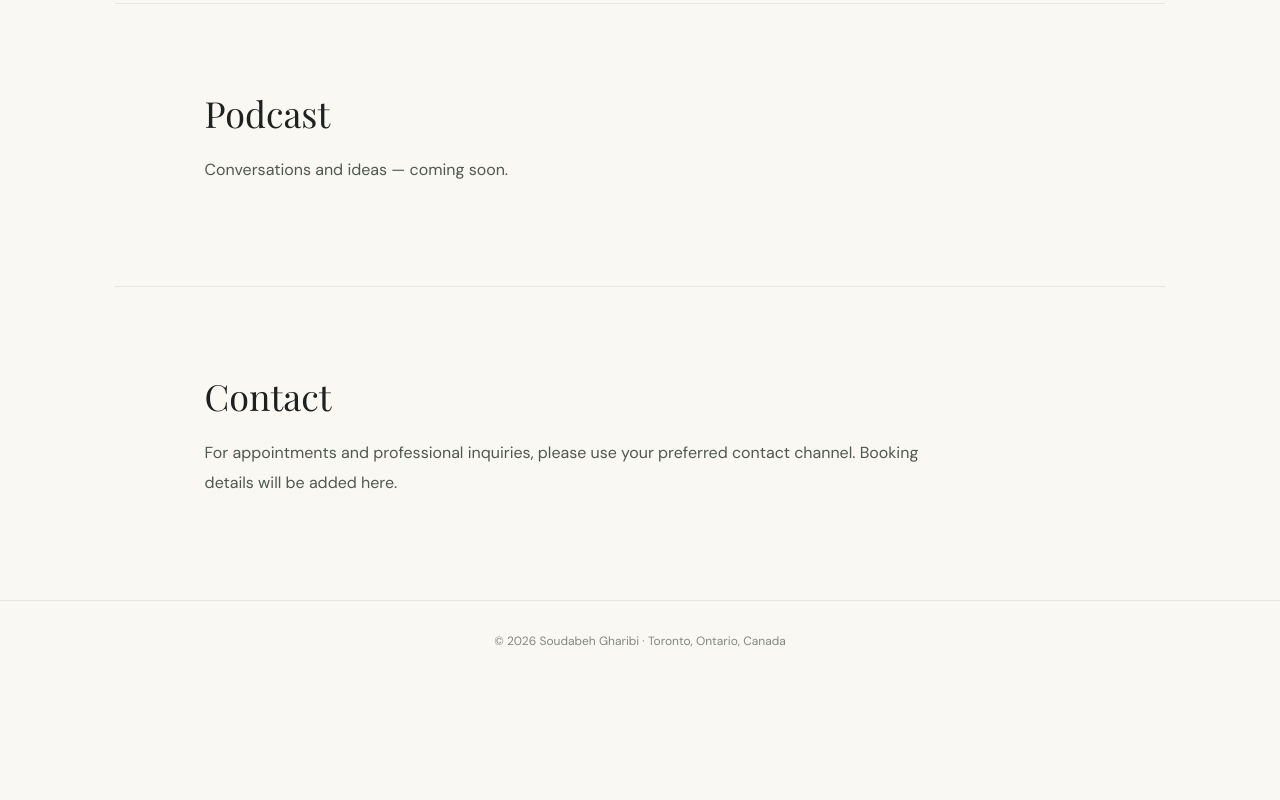
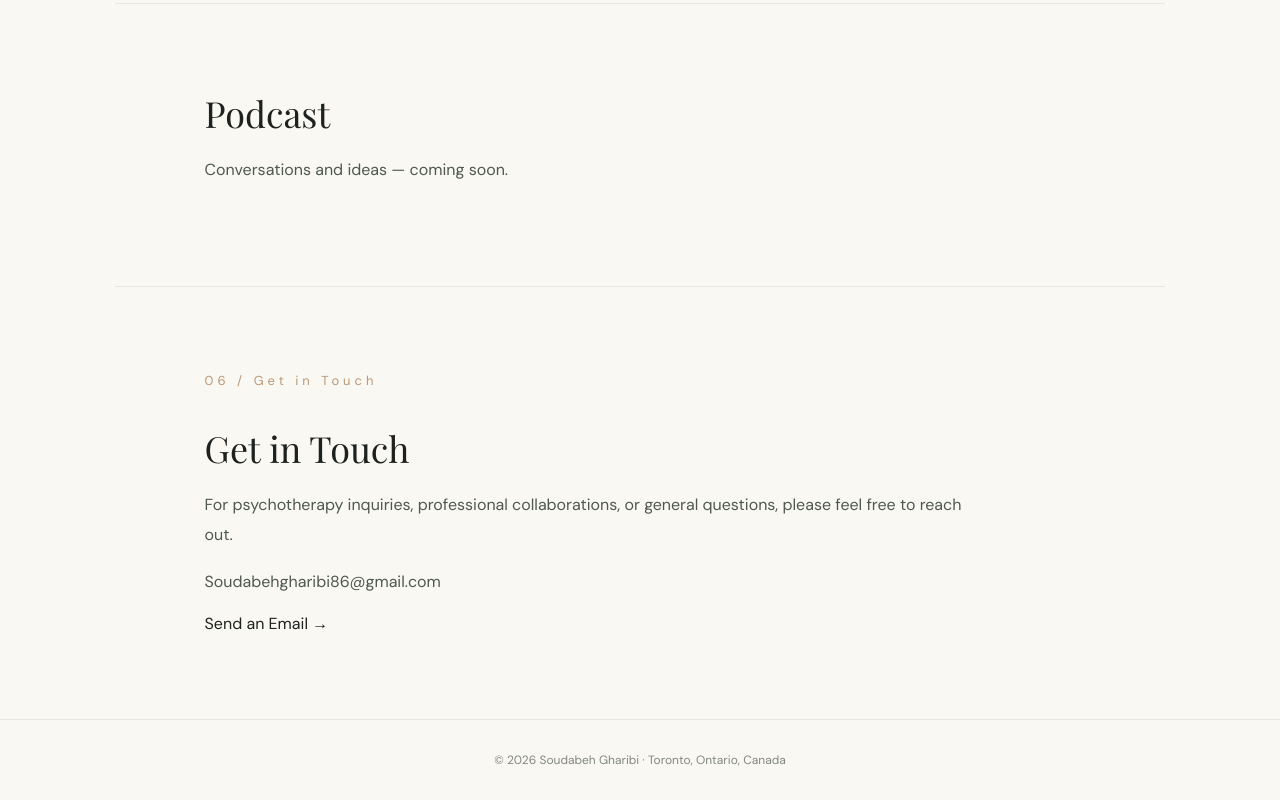
Before and after one commit to SOUDABEHGHARIBI/soudabehgharibi.github.io, a plain HTML site: page index.html in a window 1280 px wide. Shown: the part 2031-2831 px from the top of the page. Before the commit the page ends 2712 px from the top, so only its background shows below. Drawn offline with nearby package versions, Linux system fonts and the light colour scheme; a web font is replaced by a local one.

Commit message:
Add contact section with email and inquiry details
Added a new contact section with email information and a button.

```diff
--- a/index.html
+++ b/index.html
@@ -24,7 +24,25 @@
 <section class="section" id="psychoanalysis"><h2>Psychoanalysis</h2><p>A space for reflecting on desire, language, repetition, and the unconscious.</p></section>
 <section class="section" id="writing"><h2>Writing</h2><p>Essays, reflections, and research will be shared here.</p></section>
 <section class="section" id="podcast"><h2>Podcast</h2><p>Conversations and ideas — coming soon.</p></section>
-<section class="section" id="contact"><h2>Contact</h2><p>For appointments and professional inquiries, please use your preferred contact channel. Booking details will be added here.</p></section></main>
+<section class="section soft contact" id="contact">
+  <div class="wrap">
+    <div class="eyebrow">06 / Get in Touch</div>
+    <h2>Get in Touch</h2>
+    <p>
+      For psychotherapy inquiries, professional
+      collaborations, or general questions,
+      please feel free to reach out.
+    </p>
+    <p>
+      <a href="mailto:Soudabehgharibi86@gmail.com">
+        Soudabehgharibi86@gmail.com
+      </a>
+    </p>
+    <a class="btn" href="mailto:Soudabehgharibi86@gmail.com">
+      Send an Email &rarr;
+    </a>
+  </div>
+</section>
 <footer class="footer">© <span id="year">2026</span> Soudabeh Gharibi · Toronto, Ontario, Canada</footer>
 <script>document.getElementById('year').textContent=new Date().getFullYear();</script>
 </body></html>
```
